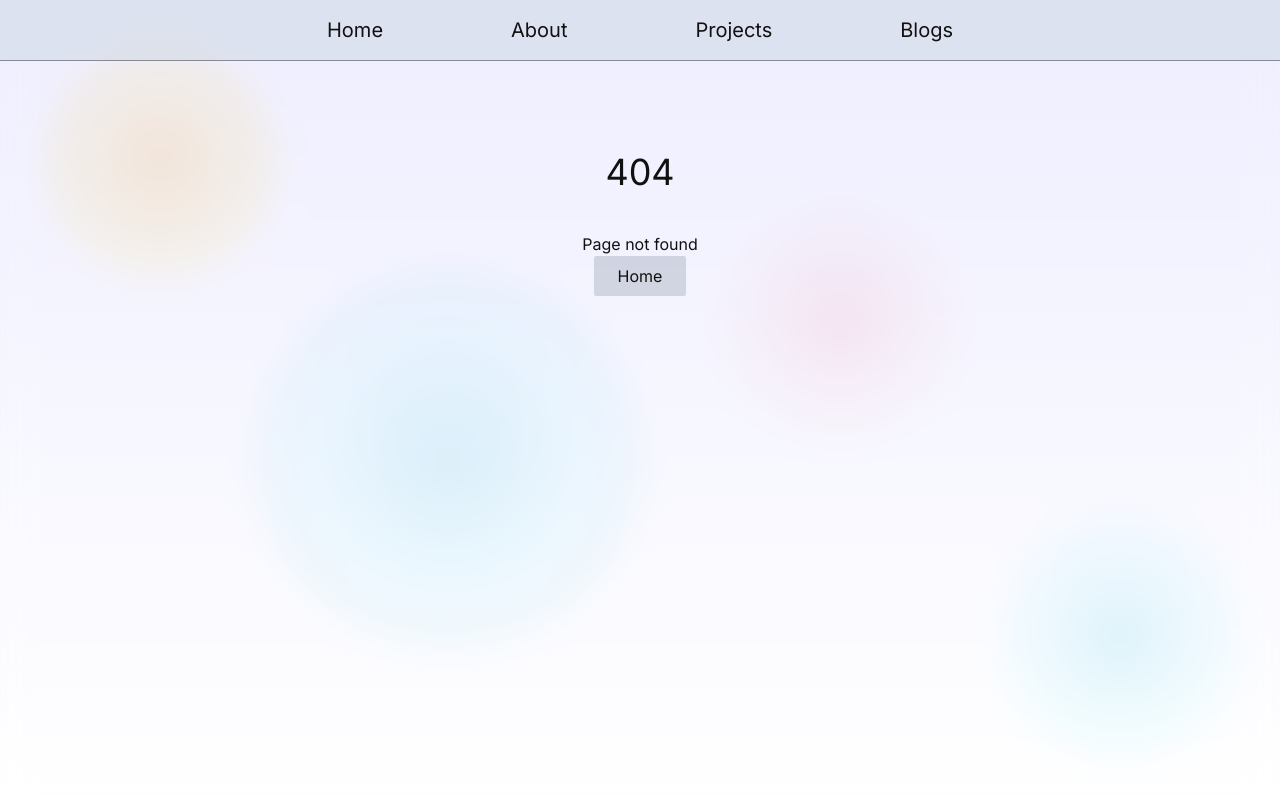
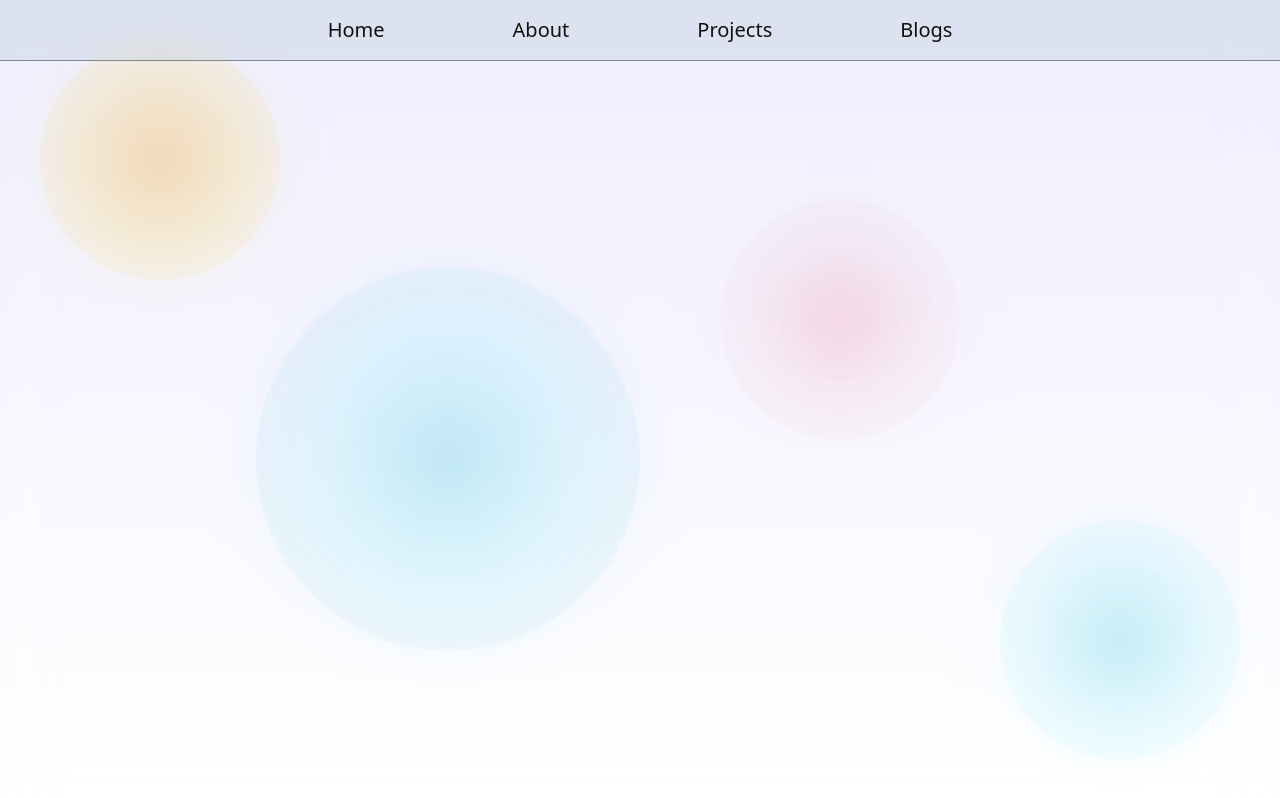
Before and after one commit to ecmCode/nextjs-portfolio, a Next.js app: page /components/Gradient/Gradient in a window 1280 px wide. Before the commit this address had no page. Built offline with nearby package versions, Linux system fonts and the light colour scheme.

Commit message:
change file structure & scroll behavior

```diff
--- a/src/pages/_app.tsx
+++ b/src/pages/_app.tsx
@@ -1,17 +1,18 @@
 import type { AppProps } from "next/app";
 import Navbar from "@/pages/components/NavBar/Navbar";
-import BaseLayout from "./components/BaseLayout/BaseLayout";
 import MainPage from "./components/MainPage/MainPage";
 import "./globals.css";
+import Gradient from "./components/Gradient/Gradient";
 
 const App = ({ Component, pageProps }: AppProps) => {
   return (
-    <BaseLayout>
+    <>
+      <Gradient />
       <Navbar />
       <MainPage>
         <Component {...pageProps} />
       </MainPage>
-    </BaseLayout>
+    </>
   );
 };
 
--- a/src/pages/components/Aboutme/Aboutme.tsx
+++ b/src/pages/components/Aboutme/Aboutme.tsx
@@ -12,7 +12,7 @@ const Aboutme = () => {
           {aboutme &&
             aboutme.slice(0, 3).map((p, index) => <p key={index}>{p}</p>)}
           <div className="text-right">
-            <Link href="/about/#top">Read More</Link>
+            <Link href="/about">Read More</Link>
           </div>
         </div>
       </Container>
--- a/src/pages/components/BaseLayout/BaseLayout.module.css
+++ /dev/null
@@ -1,7 +0,0 @@
-.layout {
-  @apply h-screen w-screen overflow-y-auto overflow-x-hidden relative;
-}
-
-.layout::-webkit-scrollbar {
-  display: none;
-}
--- a/src/pages/components/BaseLayout/BaseLayout.tsx
+++ /dev/null
@@ -1,18 +0,0 @@
-import Gradient from "./Gradient/Gradient";
-import style from "./BaseLayout.module.css";
-import {Inter} from "next/font/google"
-
-const inter = Inter({subsets: ["latin"] , weight: ["100","200","300","400","500","600","700","800","900"]})
-
-const BaseLayout = ({ children }: React.PropsWithChildren) => {
-  return (
-    <div className={inter.className}>
-      <div className={style.layout}>
-        <Gradient />
-        {children}
-      </div>
-    </div>
-  );
-};
-
-export default BaseLayout;
--- a/src/pages/components/BlogList/BlogList.tsx
+++ b/src/pages/components/BlogList/BlogList.tsx
@@ -35,7 +35,7 @@ const BlogList = ({
                   ))}
               </div>
               <div className={style.bottom}>
-                <Link href="/blogs#top" className={style.link}>
+                <Link href="/blogs" className={style.link}>
                   All Blogs
                 </Link>
               </div>
--- a/src/pages/components/BaseLayout/Gradient/Gradient.tsx
+++ b/src/pages/components/Gradient/Gradient.tsx
@@ -9,10 +9,9 @@ const Gradient = () => {
 
   useEffect(() => {
     const unsub = () => {
-      let docObj = document?.body?.firstChild?.firstChild as Element;
+      let docObj = document?.body as Element;
       let scrollHeight = docObj.scrollHeight;
-      let scrollTop = docObj.scrollTop;
-
+      let scrollTop = window?.scrollY;
       setPercentage(Math.floor((scrollTop / scrollHeight) * 100));
     };
 
--- a/src/pages/components/MainPage/MainPage.module.css
+++ b/src/pages/components/MainPage/MainPage.module.css
@@ -1,5 +1,5 @@
 .mainPage {
-  @apply p-6 md:p-16 overflow-auto min-h-screen backdrop-blur-lg;
+  @apply p-6 md:p-16 overflow-auto min-h-screen backdrop-blur-xl;
 }
 .mainPage main {
   @apply flex flex-col items-center justify-center py-12;
--- a/src/pages/components/MainPage/MainPage.tsx
+++ b/src/pages/components/MainPage/MainPage.tsx
@@ -1,9 +1,15 @@
 import style from "./MainPage.module.css";
+import { Inter } from "next/font/google";
+
+const inter = Inter({
+  subsets: ["latin"],
+  weight: ["100", "200", "300", "400", "500", "600", "700", "800", "900"],
+});
 
 const MainPage = ({ children }: React.PropsWithChildren) => {
   return (
-    <div className={style.mainPage} id="top">
-      {children}
+    <div className={inter.className}>
+      <div className={style.mainPage}>{children}</div>
     </div>
   );
 };
--- a/src/pages/globals.css
+++ b/src/pages/globals.css
@@ -18,7 +18,7 @@
 
 html,
 body {
-  overflow: hidden;
+  overflow: auto;
   min-height: 100vh;
   height: max-content;
   color: var(--foreground-rgb);
```
Also changed, not shown: src/pages/components/Gradient/Gradient.module.css (renamed from src/pages/components/BaseLayout/Gradient/Gradient.module.css), 1 other file (tests, documents, lock files or other folders).
